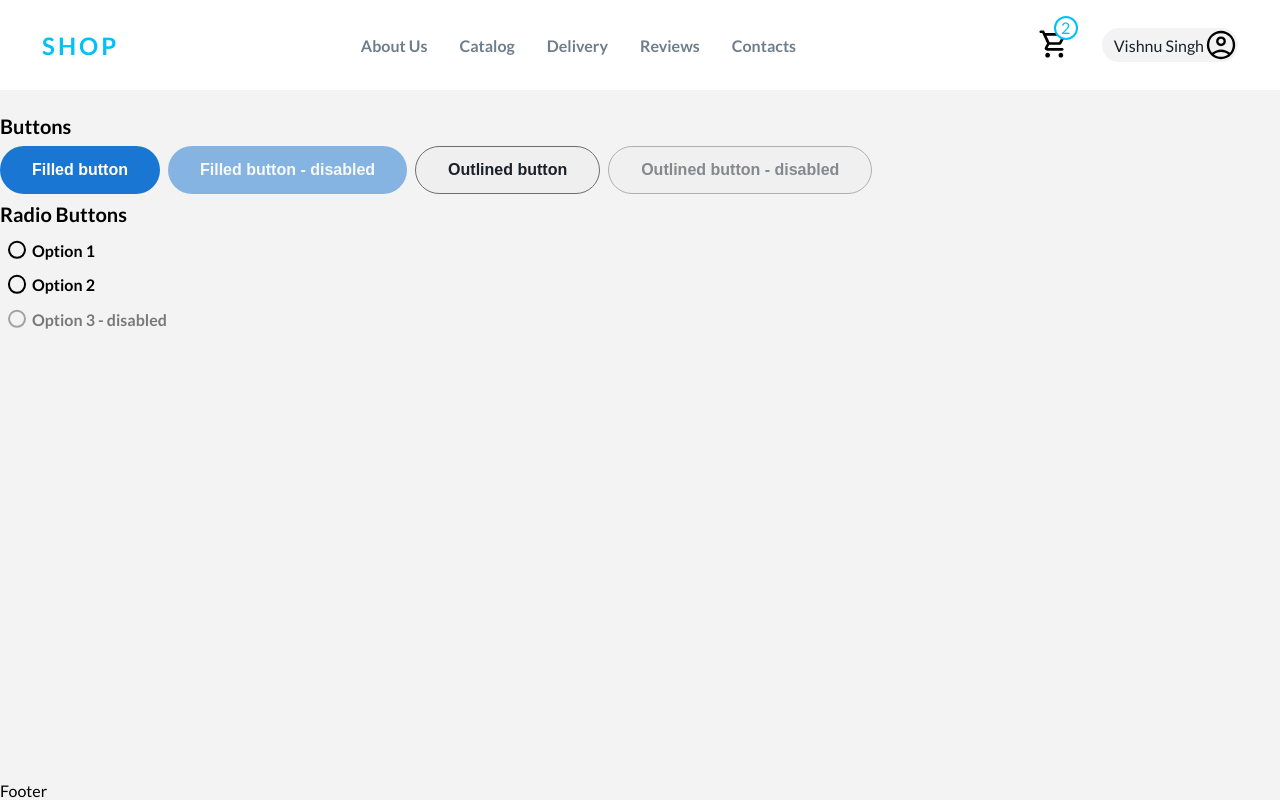
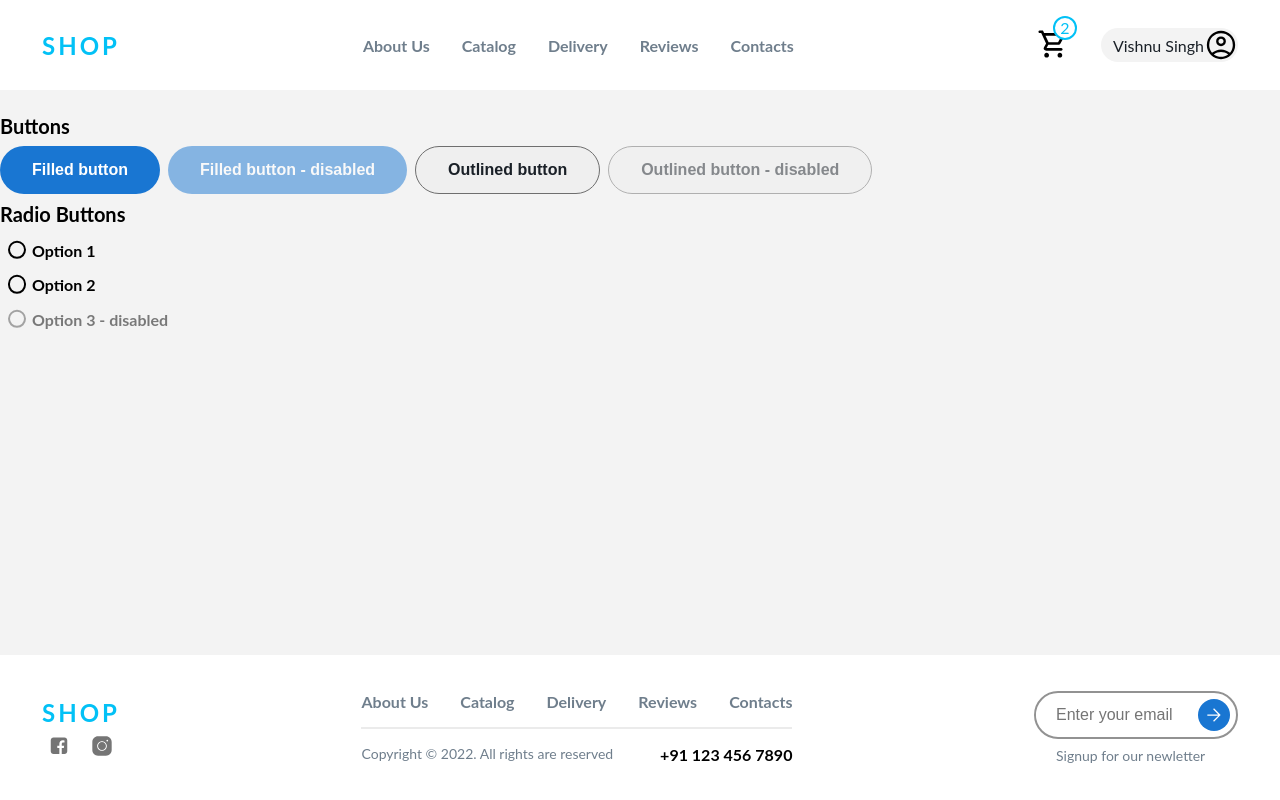
Before and after one commit to HVish/shopping-cart-1k, a Next.js app: page /playground in a window 1280 px wide. Built offline with nearby package versions, Linux system fonts and the light colour scheme.

Commit message:
add footer and textfield

```diff
--- a/@types/emotion.d.ts
+++ b/@types/emotion.d.ts
@@ -28,6 +28,7 @@ interface ThemePalette {
 
 interface ThemeVariables {
   navHeight: number;
+  footerHeight: number;
   mainContentWidth: number;
 }
 
--- a/components/Button.tsx
+++ b/components/Button.tsx
@@ -12,6 +12,7 @@ export const buttonClasses = prefixedClassNames('Button', [
 ]);
 
 interface Props {
+  className?: string;
   classes?: typeof buttonClasses;
   children: ReactNode;
   /** @default false */
@@ -23,7 +24,7 @@ interface Props {
 }
 
 const Root = styled('button')(({ theme }) => ({
-  display: 'felx',
+  display: 'flex',
   alignItems: 'center',
   justifyContent: 'center',
   borderRadius: 100,
@@ -58,6 +59,7 @@ const Root = styled('button')(({ theme }) => ({
 }));
 
 const Button = ({
+  className,
   classes,
   children,
   disabled = false,
@@ -65,7 +67,7 @@ const Button = ({
 }: Props) => {
   return (
     <Root
-      className={clsx(classes?.root, buttonClasses[variant], {
+      className={clsx(className, classes?.root, buttonClasses[variant], {
         [buttonClasses.disabled]: disabled,
       })}
     >
--- a/components/Footer.tsx
+++ b/components/Footer.tsx
@@ -1,9 +1,153 @@
+import styled from '@emotion/styled';
+import { ChangeEvent, useMemo, useState } from 'react';
+
+import ArrowForwardIcon from '../icons/ArrowForwardIcon';
+import _FbIcon from '../icons/FbIcon';
+import _IgIcon from '../icons/IgIcon';
+import Button from './Button';
+import _Logo from './Logo';
+import NavLink from './NavLink';
+import TextField from './TextField';
+
+const Root = styled('footer')(({ theme }) => ({
+  display: 'flex',
+  alignItems: 'center',
+  justifyContent: 'center',
+  padding: theme.spacing(0, 4),
+  minHeight: theme.variables.footerHeight,
+  backgroundColor: theme.palette.background.paper,
+}));
+
+const Content = styled('div')(({ theme }) => ({
+  display: 'flex',
+  alignItems: 'center',
+  justifyContent: 'space-between',
+  width: '100%',
+  maxWidth: theme.variables.mainContentWidth,
+}));
+
+const Branding = styled('div')(({ theme }) => ({
+  display: 'grid',
+  gridTemplateAreas: '"logo logo" "fb ig"',
+  gridTemplateColumns: '1fr 1fr',
+  gap: theme.spacing(2),
+  justifyItems: 'center',
+}));
+
+const Logo = styled(_Logo)(() => ({
+  gridArea: 'logo',
+}));
+
+const FbIcon = styled(_FbIcon)(() => ({
+  gridArea: 'fb',
+}));
+
+const IgIcon = styled(_IgIcon)(() => ({
+  gridArea: 'ig',
+}));
+
+const SiteMap = styled('div')(() => ({
+  display: 'grid',
+  gridTemplateAreas: '"links links" "separator separator" "copyright contact"',
+  gridTemplateColumns: '1fr auto',
+}));
+
+const Links = styled('div')(() => ({
+  gridArea: 'links',
+  display: 'flex',
+  justifyContent: 'space-between',
+}));
+
+const Separator = styled('div')(({ theme }) => ({
+  gridArea: 'separator',
+  height: 2,
+  margin: theme.spacing(0, 4),
+  backgroundColor: theme.palette.grey.light,
+}));
+
+const Copyright = styled('div')(({ theme }) => ({
+  gridArea: 'copyright',
+  fontSize: 14,
+  padding: theme.spacing(4),
+  color: theme.palette.text.secondary,
+}));
+
+const Contact = styled('div')(({ theme }) => ({
+  gridArea: 'contact',
+  fontWeight: 'bold',
+  padding: theme.spacing(4),
+}));
+
+const EmailUs = styled('div')(() => ({
+  width: 204,
+}));
+
+const RightArrowButton = styled(Button)(() => ({
+  borderRadius: '50%',
+  padding: 0,
+  width: 32,
+  height: 32,
+  marginRight: 6,
+}));
+
+const SignupText = styled('div')(({ theme }) => ({
+  marginTop: theme.spacing(2),
+  paddingLeft: theme.spacing(5.5),
+  fontSize: 14,
+  color: theme.palette.text.secondary,
+}));
+
 interface Props {
   className?: string;
 }
 
 const Footer = ({ className }: Props) => {
-  return <footer className={className}>Footer</footer>;
+  const [email, setEmail] = useState('');
+
+  const year = useMemo(() => new Date().getFullYear(), []);
+
+  const handleEmailChange = (e: ChangeEvent<HTMLInputElement>) => {
+    setEmail(e.target.value);
+  };
+
+  return (
+    <Root className={className}>
+      <Content>
+        <Branding>
+          <Logo />
+          <FbIcon size={22} />
+          <IgIcon size={22} />
+        </Branding>
+        <SiteMap>
+          <Links>
+            <NavLink href="/about">About Us</NavLink>
+            <NavLink href="/catalog">Catalog</NavLink>
+            <NavLink href="/delivery">Delivery</NavLink>
+            <NavLink href="/reviews">Reviews</NavLink>
+            <NavLink href="/contacts">Contacts</NavLink>
+          </Links>
+          <Separator />
+          <Copyright>
+            Copyright &copy; {year}. All rights are reserved
+          </Copyright>
+          <Contact>+91 123 456 7890</Contact>
+        </SiteMap>
+        <EmailUs>
+          <TextField
+            placeholder="Enter your email"
+            value={email}
+            onChange={handleEmailChange}
+            icon={
+              <RightArrowButton>
+                <ArrowForwardIcon size={20} />
+              </RightArrowButton>
+            }
+          />
+          <SignupText>Signup for our newletter</SignupText>
+        </EmailUs>
+      </Content>
+    </Root>
+  );
 };
 
 export default Footer;
--- /dev/null
+++ b/components/Logo.tsx
@@ -0,0 +1,18 @@
+import styled from '@emotion/styled';
+
+const Root = styled('div')(({ theme }) => ({
+  fontSize: 24,
+  fontWeight: 'bold',
+  letterSpacing: 3,
+  color: theme.palette.primary.light,
+}));
+
+interface Props {
+  className?: string;
+}
+
+const Logo = ({ className }: Props) => {
+  return <Root className={className}>SHOP</Root>;
+};
+
+export default Logo;
--- a/components/Navbar.tsx
+++ b/components/Navbar.tsx
@@ -4,6 +4,7 @@ import clsx from 'clsx';
 import CartIcon from '../icons/CartIcon';
 import { prefixedClassNames } from '../styles/utils';
 import Badge from './Badge';
+import Logo from './Logo';
 import NavLink from './NavLink';
 import UserCell from './UserCell';
 
@@ -26,13 +27,6 @@ const Nav = styled('nav')(({ theme }) => ({
   maxWidth: theme.variables.mainContentWidth,
 }));
 
-const Logo = styled('div')(({ theme }) => ({
-  fontSize: 24,
-  fontWeight: 'bold',
-  letterSpacing: 3,
-  color: theme.palette.primary.light,
-}));
-
 const RightContent = styled('div')(({ theme }) => ({
   display: 'flex',
   alignItems: 'center',
@@ -48,7 +42,7 @@ const Navbar = ({ classes, className }: Props) => {
   return (
     <Root className={clsx(className, classes?.root)}>
       <Nav className={classes?.navbar}>
-        <Logo>SHOP</Logo>
+        <Logo />
         <div>
           <NavLink href="/about">About Us</NavLink>
           <NavLink href="/catalog">Catalog</NavLink>
--- /dev/null
+++ b/components/TextField.tsx
@@ -0,0 +1,81 @@
+import styled from '@emotion/styled';
+import clsx from 'clsx';
+import { ChangeEvent, ReactNode } from 'react';
+
+import { prefixedClassNames } from '../styles/utils';
+
+const textFieldClasses = prefixedClassNames('TextField', [
+  'root',
+  'inputField',
+  'withIcon',
+  'icon',
+  'disabled',
+  'hasError',
+  'valid',
+]);
+
+const Root = styled('div')(({ theme }) => ({
+  display: 'flex',
+  borderRadius: 100,
+  height: 48,
+  border: `2px solid ${theme.palette.grey.dark}`,
+  alignItems: 'center',
+
+  '&:focus-within': {
+    border: `2px solid ${theme.palette.primary.main}`,
+  },
+
+  [`& .${textFieldClasses.inputField}`]: {
+    paddingRight: theme.spacing(2),
+  },
+}));
+
+const InputField = styled('input')(({ theme }) => ({
+  flex: 1,
+  fontSize: 16,
+  borderRadius: 100,
+  padding: theme.spacing(0, 5),
+  color: theme.palette.text.primary,
+  border: 'none',
+  width: '100%',
+
+  '&:focus': {
+    outline: 'none',
+  },
+}));
+
+interface Props {
+  className?: string;
+  classes?: Partial<typeof textFieldClasses>;
+  icon?: ReactNode;
+  placeholder?: string;
+  value: string;
+  onChange: (e: ChangeEvent<HTMLInputElement>) => void;
+}
+
+const TextField = ({
+  className,
+  classes,
+  icon,
+  onChange,
+  placeholder,
+  value,
+}: Props) => {
+  return (
+    <Root
+      className={clsx(className, classes?.root, {
+        [textFieldClasses.withIcon]: Boolean(icon),
+      })}
+    >
+      <InputField
+        className={clsx(textFieldClasses.inputField, classes?.inputField)}
+        value={value}
+        placeholder={placeholder}
+        onChange={onChange}
+      />
+      {icon}
+    </Root>
+  );
+};
+
+export default TextField;
--- /dev/null
+++ b/icons/ArrowForwardIcon.tsx
@@ -0,0 +1,19 @@
+interface Props {
+  className?: string;
+  size: number;
+}
+
+const ArrowForwardIcon = ({ className, size }: Props) => (
+  <svg
+    className={className}
+    xmlns="http://www.w3.org/2000/svg"
+    viewBox="0 0 48 48"
+    height={size}
+    width={size}
+    fill="currentColor"
+  >
+    <path d="m24 40-2.1-2.15L34.25 25.5H8v-3h26.25L21.9 10.15 24 8l16 16Z" />
+  </svg>
+);
+
+export default ArrowForwardIcon;
--- /dev/null
+++ b/icons/FbIcon.tsx
@@ -0,0 +1,28 @@
+interface Props {
+  className?: string;
+  size: number;
+}
+
+const FbIcon = ({ className, size }: Props) => (
+  <svg
+    className={className}
+    xmlns="http://www.w3.org/2000/svg"
+    xmlnsXlink="http://www.w3.org/1999/xlink"
+    viewBox="0 0 64 64"
+    width={size}
+    height={size}
+  >
+    <g id="surface190946917">
+      <path
+        style={{
+          stroke: 'none',
+          fillRule: 'nonzero',
+          fill: 'rgb(45.490196%,45.490196%,45.490196%)',
+          fillOpacity: 1,
+        }}
+        d="M 48 7 L 16 7 C 11.582031 7 8 10.582031 8 15 L 8 47 C 8 51.417969 11.582031 55 16 55 L 33 55 L 33 38 L 27 38 L 27 31 L 33 31 L 33 26 C 33 19 37 15 43 15 C 46.132812 15 48 16 48 16 L 48 22 L 44 22 C 41.140625 22 40 24.09375 40 26 L 40 31 L 47 31 L 46 38 L 40 38 L 40 55 L 48 55 C 52.417969 55 56 51.417969 56 47 L 56 15 C 56 10.582031 52.417969 7 48 7 Z M 48 7 "
+      />
+    </g>
+  </svg>
+);
+export default FbIcon;
--- /dev/null
+++ b/icons/IgIcon.tsx
@@ -0,0 +1,38 @@
+interface Props {
+  className?: string;
+  size: number;
+}
+
+const FbIcon = ({ className, size }: Props) => (
+  <svg
+    className={className}
+    xmlns="http://www.w3.org/2000/svg"
+    width={size}
+    height={size}
+    viewBox="0,0,256,256"
+  >
+    <g
+      fill="#757575"
+      fillRule="nonzero"
+      stroke="none"
+      strokeWidth={1}
+      strokeLinecap="butt"
+      strokeLinejoin="miter"
+      strokeMiterlimit={10}
+      strokeDasharray=""
+      strokeDashoffset={0}
+      fontFamily="none"
+      fontWeight="none"
+      fontSize="none"
+      textAnchor="none"
+      style={{
+        mixBlendMode: 'normal',
+      }}
+    >
+      <g transform="scale(5.12,5.12)">
+        <path d="M16,3c-7.17,0 -13,5.83 -13,13v18c0,7.17 5.83,13 13,13h18c7.17,0 13,-5.83 13,-13v-18c0,-7.17 -5.83,-13 -13,-13zM37,11c1.1,0 2,0.9 2,2c0,1.1 -0.9,2 -2,2c-1.1,0 -2,-0.9 -2,-2c0,-1.1 0.9,-2 2,-2zM25,14c6.07,0 11,4.93 11,11c0,6.07 -4.93,11 -11,11c-6.07,0 -11,-4.93 -11,-11c0,-6.07 4.93,-11 11,-11zM25,16c-4.96,0 -9,4.04 -9,9c0,4.96 4.04,9 9,9c4.96,0 9,-4.04 9,-9c0,-4.96 -4.04,-9 -9,-9z" />
+      </g>
+    </g>
+  </svg>
+);
+export default FbIcon;
--- a/pages/_document.tsx
+++ b/pages/_document.tsx
@@ -11,7 +11,7 @@ export default function Document() {
           crossOrigin=""
         />
         <link
-          href="https://fonts.googleapis.com/css2?family=Lato:wght@400;700&display=swap"
+          href="https://fonts.googleapis.com/css2?family=Roboto:wght@400;500;700&display=swap"
           rel="stylesheet"
         />
       </Head>
--- a/styles/theme.ts
+++ b/styles/theme.ts
@@ -4,6 +4,7 @@ const theme = createTheme({
   spacing: 4,
   variables: {
     navHeight: 90,
+    footerHeight: 145,
     mainContentWidth: 1196,
   },
   palette: {
```
